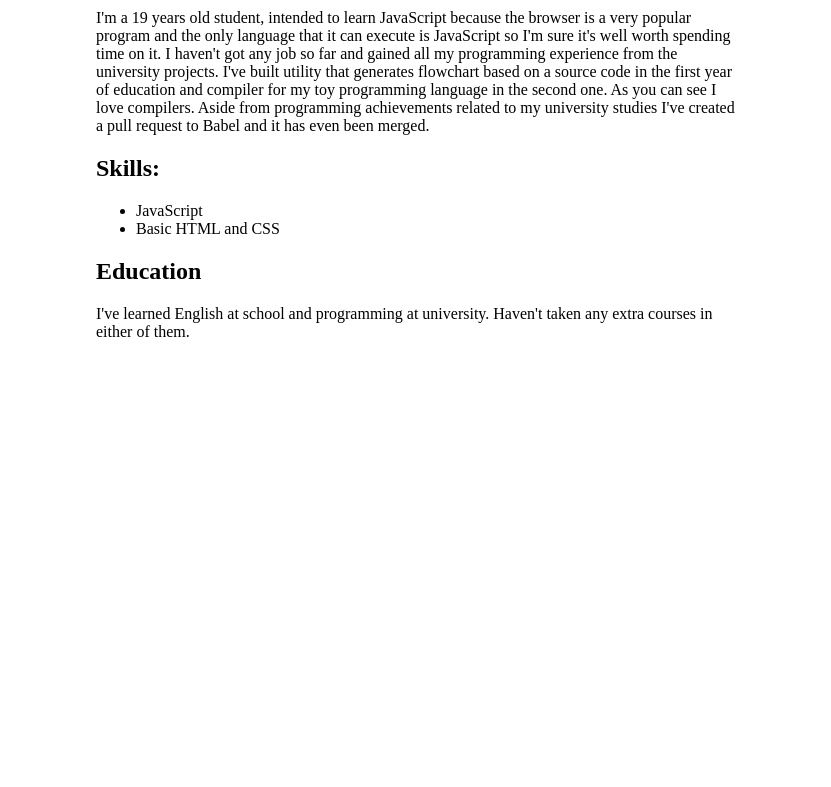
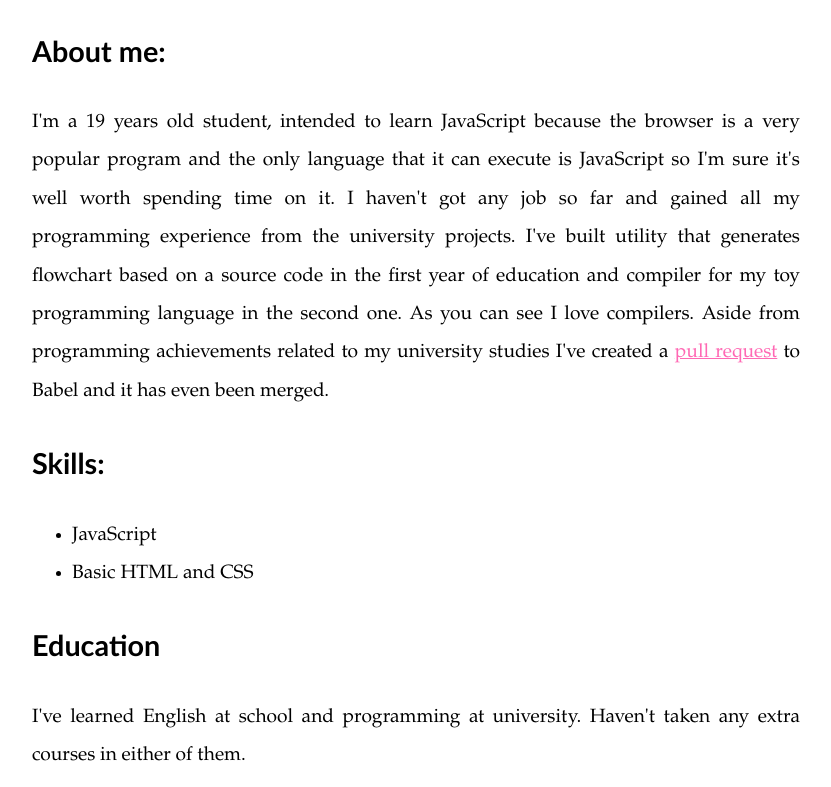
Before and after one commit to kaleniksasha/rsschool-codejam1-cv, a plain HTML site: page index.html in a window 1280 px wide. Shown: the part 176-963 px from the top of the page, without its empty margins (224-1055 px from the left). Before the commit the page ends 800 px from the top, so only its background shows below. Drawn offline with Linux system fonts and the light colour scheme.

Commit message:
add styles

```diff
--- a/index.html
+++ b/index.html
@@ -4,6 +4,24 @@
   body {
     margin: 5em auto 10em;
     max-width: 40em;
+    font-family: Palatino, Georgia, serif;
+    font-size: 1.2em;
+    line-height: 2;
+    text-align: justify;
+  }
+
+  h1,
+  h2,
+  h3,
+  h4,
+  h5,
+  h6 {
+    font-weight: 900;
+    font-family: Futura, "Trebuchet MS", Arial, sans-serif;
+  }
+
+  a {
+    color: hotpink;
   }
 </style>
 
@@ -18,10 +36,10 @@
     I haven't got any job so far and gained all my programming experience from the university projects.
     I've built utility that generates flowchart based on a source code in the first year of education
     and compiler for my toy programming language in the second one. As you can see I love compilers.
-    Aside from programming achievements related to my university studies I've created a pull request to
-    Babel
-    and
-    it has even been merged.
+    Aside from programming achievements related to my university studies I've created a
+    <a href="https://github.com/babel/babel/pull/8340">pull request</a>
+    to
+    Babel and it has even been merged.
   </p>
 
   <h2>Skills:</h2>
```
